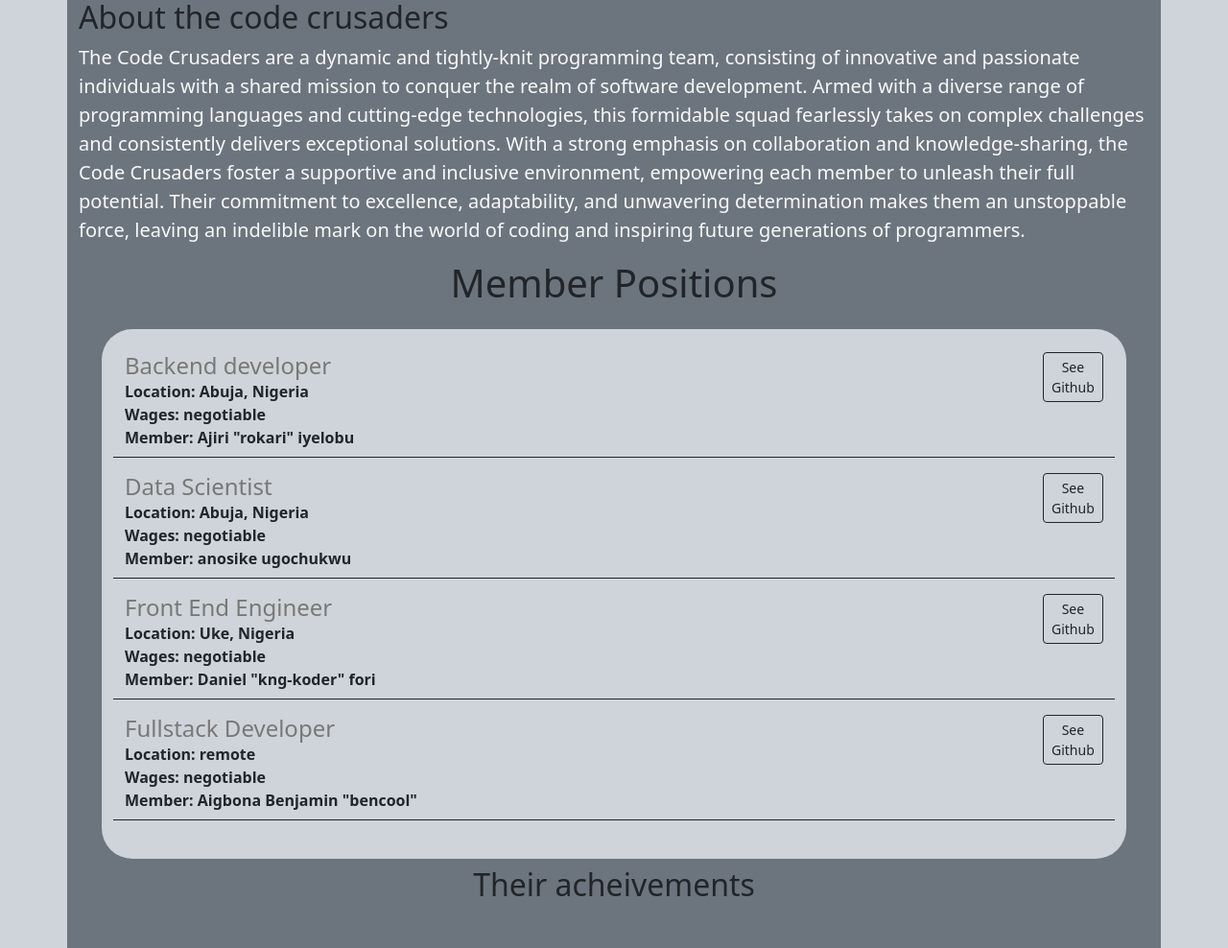
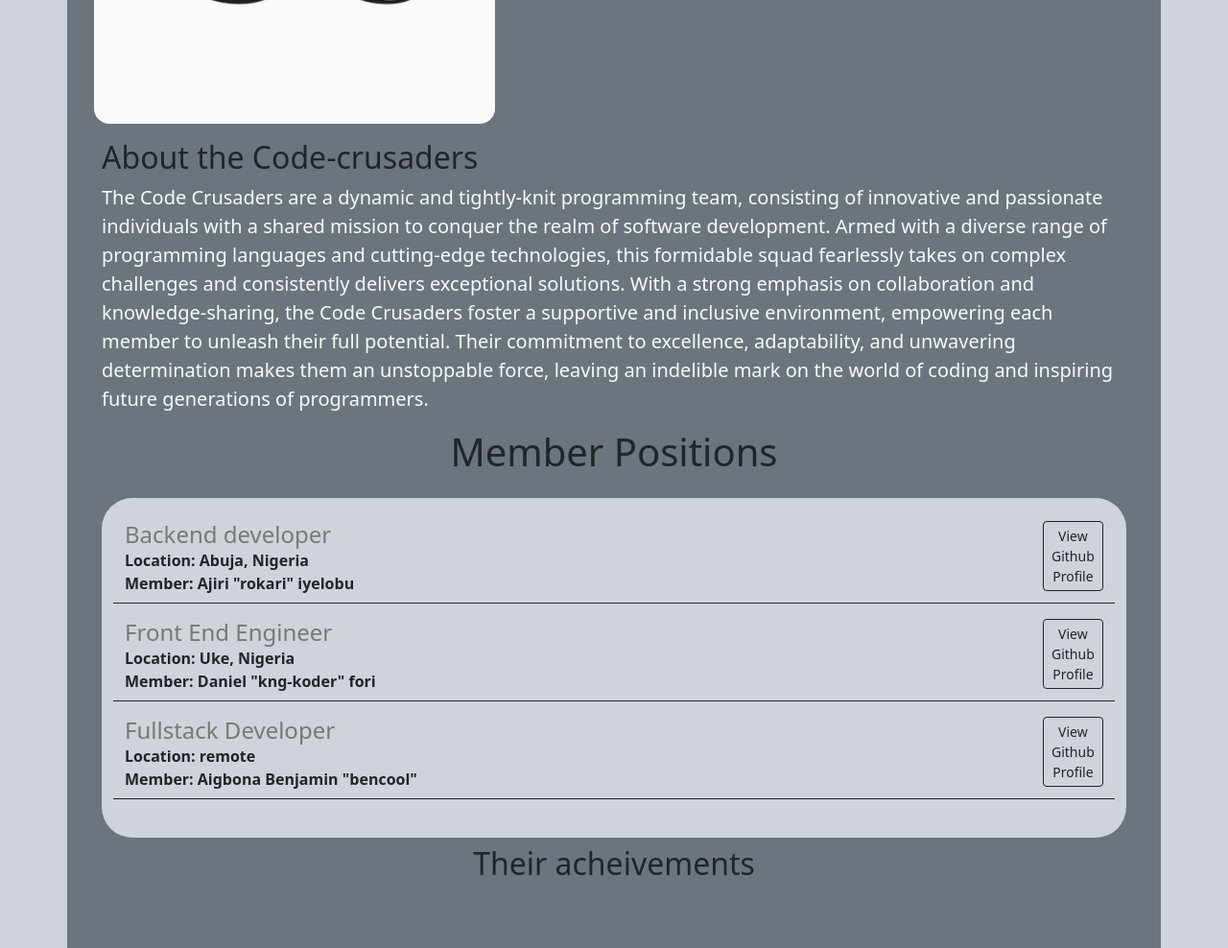
Before and after one commit to Rokari-19/Portfolio-website, a Flask app: page / in a window 1280 px wide. Shown: the part 445-1433 px from the top of the page at 96% size. Run offline with Flask 3, Linux system fonts and the light colour scheme.

Commit message:
changed some pics, added a header & footer

```diff
--- a/app.py
+++ b/app.py
@@ -8,22 +8,22 @@ JOBS = [
         'id':1,
         'title':'Backend developer',
         'location':'Abuja, Nigeria',
-        'Wages/Hour':'negotiable',
+        # 'Wages/Hour':'negotiable',
         'member': 'Ajiri "rokari" iyelobu',
         'github': 'https://github.com/rokarioss'
     },
-    {
-        'id':2,
-        'title':'Data Scientist',
-        'location':'Abuja, Nigeria',
-        'Wages/Hour':'negotiable',
-        'member': 'anosike ugochukwu'
-    },
+    # {
+    #     'id':2,
+    #     'title':'Data Scientist',
+    #     'location':'Abuja, Nigeria',
+    #     # 'Wages/Hour':'negotiable',
+    #     'member': 'anosike ugochukwu'
+    # },
     {
         'id':3,
         'title':'Front End Engineer',
         'location':'Uke, Nigeria',
-        'Wages/Hour':'negotiable',
+        # 'Wages/Hour':'negotiable',
         'member': 'Daniel "kng-koder" fori',
         'github': 'https://github.com/DFori'
 
@@ -32,7 +32,7 @@ JOBS = [
         'id':4,
         'title':'Fullstack Developer',
         'location':'remote',
-        'Wages/Hour':'negotiable',
+        # 'Wages/Hour':'negotiable',
         'member': 'Aigbona Benjamin "bencool"',
         'github':'https://github.com/aigbonabenjamin'
     }
--- /dev/null
+++ b/templates/footer.html
@@ -0,0 +1,26 @@
+<div class="container">
+  <footer class="py-3 my-4">
+    <ul class="nav justify-content-center border-bottom border-dark pb-3 mb-2">
+      <li class="nav-item">
+        <a href="#" class="nav-link px-2 text-body-secondary">Home</a>
+      </li>
+      <li class="nav-item">
+        <a href="#" class="nav-link px-2 text-body-secondary">Features</a>
+      </li>
+      <li class="nav-item">
+        <a href="#" class="nav-link px-2 text-body-secondary">Pricing</a>
+      </li>
+      <li class="nav-item">
+        <a href="#" class="nav-link px-2 text-body-secondary">FAQs</a>
+      </li>
+      <li class="nav-item">
+        <a href="#" class="nav-link px-2 text-body-secondary">About</a>
+      </li>
+    </ul>
+    <div class="text-center">
+      <p>
+        copyright 2023, <a href="https://github.com/rokarioss">Rokari builds</a>, Code-crusaders PLC
+      </p>
+    </div>
+  </footer>
+</div>
--- a/templates/jobitem.html
+++ b/templates/jobitem.html
@@ -23,7 +23,7 @@
     </div>
     <div class="col-1 border-bottom border-dark" style="margin-bottom: 16px;">
         <form action= {{job['github']}}>
-            <button type="submit" class="btn btn-outline-dark btn-sm">See<br>Github</button>
+            <button type="submit" class="btn btn-outline-dark btn-sm">View<br>Github<br>Profile</button>
         </form>
     </div>
 </div>
--- a/templates/landing.html
+++ b/templates/landing.html
@@ -16,18 +16,18 @@
     />
   </head>
   <body class="bg-dark-subtle">
+    {% include 'nav.html' %}
     <div class="container bg-secondary border-primary rounded-4">
-      <h1 class="text-center mt-2 mb-4 p-3">
-        Bingham university's {{company_name}}
-      </h1>
+      <h1 class="text-start mt-2 mb-2 p-3">The {{company_name}}</h1>
       <img
         id="banner"
-        class="img-fluid rounded-5 p-3"
-        src="https://images.unsplash.com/photo-1483817101829-339b08e8d83f?ixlib=rb-4.0.3&ixid=M3wxMjA3fDB8MHxwaG90by1wYWdlfHx8fGVufDB8fHx8fA%3D%3D&auto=format&fit=crop&w=804&q=80"
+        class="text-center img-fluid rounded-5 p-3"
+        src="static/cs-logo.ico"
+        style="max-height: 450px"
         alt="a picture of apple's iphone xs max"
       />
-      <h2>About the code crusaders</h2>
-      <p class="lead text-light">
+      <h2 class="ms-4">About the {{company_name}}</h2>
+      <p class="lead text-light mx-4">
         The Code Crusaders are a dynamic and tightly-knit programming team,
         consisting of innovative and passionate individuals with a shared
         mission to conquer the realm of software development. Armed with a
@@ -59,17 +59,17 @@
         </div>
         <div class="col p-4 bg-dark-subtle rounded-5 ms-4">
           In an intense and fast-paced 7-hour hackathon, the Code Crusaders
-          proved their mettle as agile problem solvers, clinching the top spot
-          and a coveted prize of 50 thousand naira. Fueled by their passion for
-          innovation, the team brainstormed, coded, and iterated relentlessly to
-          develop a revolutionary mobile app that addressed a pressing societal
-          challenge: food waste reduction. Leveraging AI algorithms, the app
-          intelligently matched surplus food from restaurants and events with
-          nearby food banks and shelters, reducing wastage and bridging the gap
-          between surplus and hunger. Their seamless execution, effective
-          communication, and laser-focused teamwork enabled the Code Crusaders
-          to shine amidst fierce competition, leaving a lasting impact on both
-          the hackathon community and the greater community they aimed to serve.
+          proved their mettle as agile problem solvers, clinching the top spot.
+          Fueled by their passion for innovation, the team brainstormed, coded,
+          and iterated relentlessly to develop a revolutionary mobile app that
+          addressed a pressing societal challenge: food waste reduction.
+          Leveraging AI algorithms, the app intelligently matched surplus food
+          from restaurants and events with nearby food banks and shelters,
+          reducing wastage and bridging the gap between surplus and hunger.
+          Their seamless execution, effective communication, and laser-focused
+          teamwork enabled the Code Crusaders to shine amidst fierce
+          competition, leaving a lasting impact on both the hackathon community
+          and the greater community they aimed to serve.
         </div>
       </div>
       <br />
@@ -113,11 +113,6 @@
         </div>
       </form>
     </div>
-    <div class="container text-center">
-      <p class="signature mt-4">
-        copyright 2023,
-        <a href="https://github.com/rokarioss">Rokari builds</a>, code crusaders
-      </p>
-    </div>
+    {% include 'footer.html' %}
   </body>
 </html>
--- /dev/null
+++ b/templates/nav.html
@@ -0,0 +1,17 @@
+<nav class="navbar shadow-sm fixed-top bg-white mb-3">
+  <div class="container-fluid">
+    <a class="navbar-brand" href="#">
+      <img
+        src="static/cs-logo.ico"
+        alt="Logo"
+        width="30"
+        height="24"
+        class="d-inline-block align-text-top"
+      />
+      Code-Crusaders
+    </a>
+  </div>
+</nav>
+<div style="height: 44px;">
+
+</div>
```
